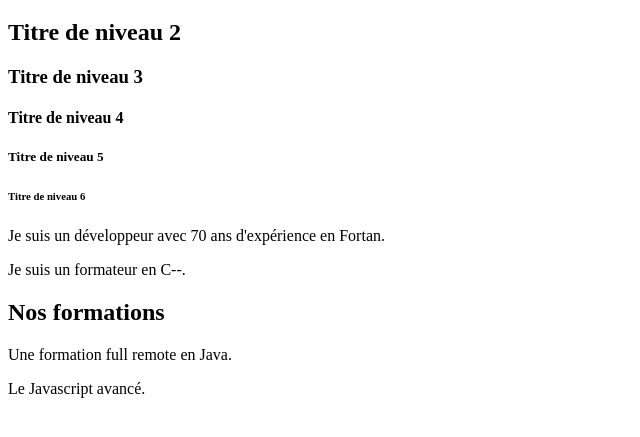
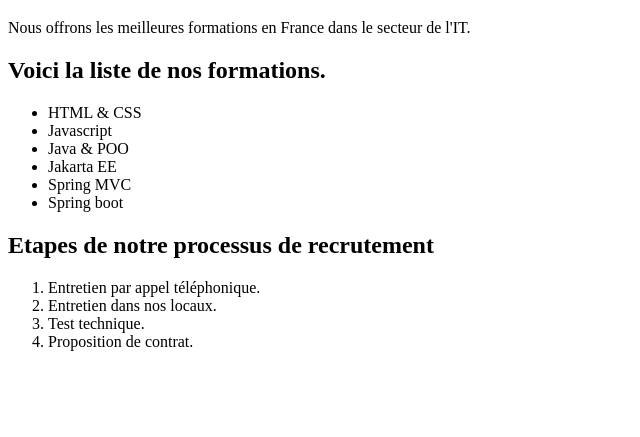
Before and after one commit to 2022-11-07-POEI-JAVA-SSG/html-css, a plain HTML site: page index.html in a window 1280 px wide. Shown: the part 61-498 px from the top of the page, without its empty margins (0-640 px from the left). Drawn offline with Linux system fonts and the light colour scheme.

Commit message:
3. Listes en HTML

```diff
--- a/index.html
+++ b/index.html
@@ -6,15 +6,24 @@
   </head>
   <body>
     <h1>M2i Formation</h1>
-    <h2>Titre de niveau 2</h2>
-    <h3>Titre de niveau 3</h3>
-    <h4>Titre de niveau 4</h4>
-    <h5>Titre de niveau 5</h5>
-    <h6>Titre de niveau 6</h6>
-    <p>Je suis un développeur avec 70 ans d'expérience en Fortan.</p>
-    <p>Je suis un formateur en C--.</p>
-    <h2>Nos formations</h2>
-    <p>Une formation full remote en Java.</p>
-    <p>Le Javascript avancé.</p>
+    <p>
+      Nous offrons les meilleures formations en France dans le secteur de l'IT.
+    </p>
+    <h2>Voici la liste de nos formations.</h2>
+    <ul>
+      <li>HTML & CSS</li>
+      <li>Javascript</li>
+      <li>Java & POO</li>
+      <li>Jakarta EE</li>
+      <li>Spring MVC</li>
+      <li>Spring boot</li>
+    </ul>
+    <h2>Etapes de notre processus de recrutement</h2>
+    <ol>
+      <li>Entretien par appel téléphonique.</li>
+      <li>Entretien dans nos locaux.</li>
+      <li>Test technique.</li>
+      <li>Proposition de contrat.</li>
+    </ol>
   </body>
 </html>
```
